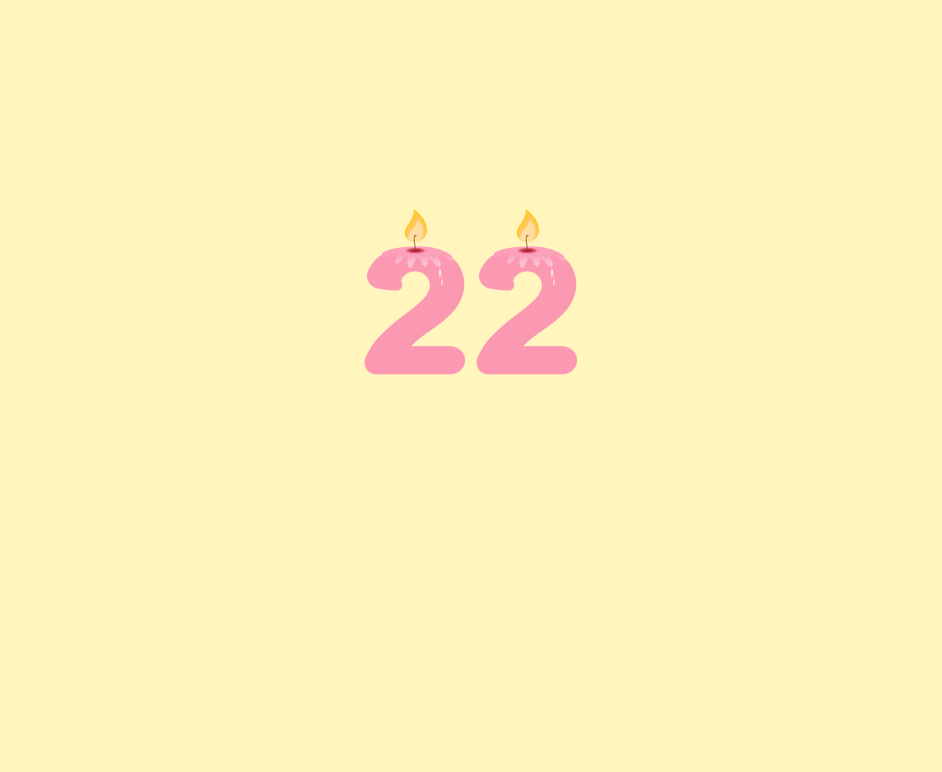
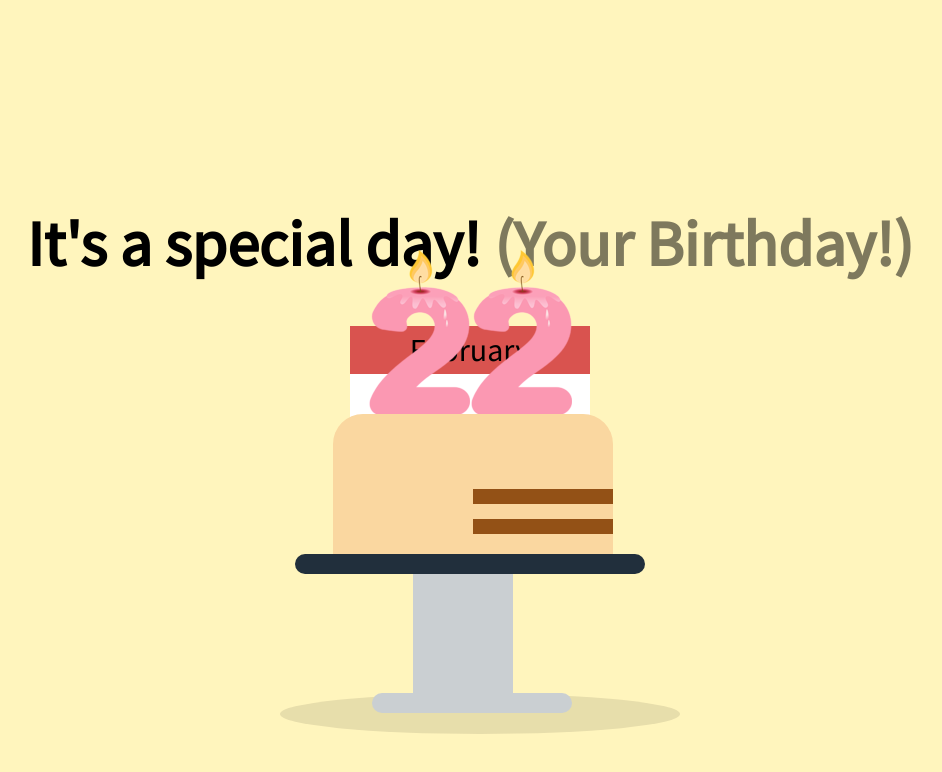
Before and after one commit to andrewhlu/birthday, a Next.js app: page / in a window 1280 px wide. Both pictures are taken after a click on the button "Start Animation". Shown: the top 772 px of the page, without its empty margins (170-1112 px from the left). Built offline with nearby package versions, Linux system fonts and the light colour scheme.

Commit message:
Display cake and calendar icon

```diff
--- /dev/null
+++ b/components/Cake.js
@@ -0,0 +1,26 @@
+import styles from '../styles/Cake.module.css';
+
+// Adapted from https://lenadesign.org/2020/03/11/bday-cake-css-animation/
+
+export default function Cake(props) {
+    return (
+        <>
+            <div className={styles.row}>
+                <img src={`/numbers/${props.age.toString()[0]}.png`} alt={props.age.toString()[0]}></img>
+                {props.age.toString().length > 1 &&
+                    <img src={`/numbers/${props.age.toString()[1]}.png`} alt={props.age.toString()[1]}></img>
+                }
+                {props.age.toString().length > 2 &&
+                    <img src={`/numbers/${props.age.toString()[2]}.png`} alt={props.age.toString()[2]}></img>
+                }
+            </div>
+
+            <div className={styles.container}>
+                <div className={styles.holder}></div>
+                <div className={styles.holder2}></div>
+                <div className={styles.shadow}></div>
+                <div className={styles.cake}></div>
+            </div>
+        </>
+    );
+}
--- /dev/null
+++ b/components/Calendar.js
@@ -0,0 +1,10 @@
+import styles from '../styles/Calendar.module.css';
+
+export default function Calendar(props) {
+    return (
+        <div className={styles.calendarIcon}>
+            <div className={styles.top}>{props.month}</div>
+            <div className={styles.bottom}>{props.day}</div>
+        </div>
+    );
+}
--- a/pages/index.js
+++ b/pages/index.js
@@ -1,10 +1,11 @@
 import Head from 'next/head';
 import { useRef, useState } from 'react';
 import styles from '../styles/Index.module.css';
+import Calendar from '../components/Calendar.js';
+import Cake from '../components/Cake.js';
 
 export default function Index() {
     const mainDiv = useRef(null);
-    const candleImageDiv = useRef(null);
     const audioElement = useRef(null)
     const videoElement = useRef(null);
     let [welcomeScreen, setWelcomeScreen] = useState(true);
@@ -13,34 +14,38 @@ export default function Index() {
 
     const settings = {
         name: "Andrew",
-        age: 22
+        age: 22,
+        month: "February",
+        day: 6
     }
 
     const liveLyrics = [
-        [5401, "Hap", "py Birthday to You!"],
-        [5556, "Happy ", "Birthday to You!"],
-        [5729, "Happy Birth", "day to You!"],
-        [6048, "Happy Birthday", " to You!"],
-        [7669, "Happy Birthday to", " You!"],
-        [8341, "Happy Birthday to You!", ""],
-        [10605, "Hap", "py Birthday to You!"],
-        [10760, "Happy ", "Birthday to You!"],
-        [10933, "Happy Birth", "day to You!"],
-        [11252, "Happy Birthday", " to You!"],
-        [12873, "Happy Birthday to", " You!"],
-        [13545, "Happy Birthday to You!", ""],
-        [15535, "Hap", `py Birthday to ${settings.name}!`],
-        [15842, "Happy ", `Birthday to ${settings.name}!`],
-        [16195, "Happy Birth", `day to ${settings.name}!`],
-        [17505, "Happy Birthday", ` to ${settings.name}!`],
-        [18147, "Happy Birthday to", ` ${settings.name}!`],
-        [18807, `Happy Birthday to ${settings.name}!`, ""],
-        [20768, "Hap", "py Birthday to You!"],
-        [21066, "Happy ", "Birthday to You!"],
-        [21411, "Happy Birth", "day to You!"],
-        [22318, "Happy Birthday", " to You!"],
-        [23351, "Happy Birthday to", " You!"],
-        [24023, "Happy Birthday to You!", ""],
+        [0, "It's a special day!", " (Your Birthday!)"],
+        [3129, "Sing along with us!", ""],
+        [5401, "🎵 Hap", "py Birthday to You! 🎵"],
+        [5556, "🎵 Happy ", "Birthday to You! 🎵"],
+        [5729, "🎵 Happy Birth", "day to You! 🎵"],
+        [6048, "🎵 Happy Birthday", " to You! 🎵"],
+        [7669, "🎵 Happy Birthday to", " You! 🎵"],
+        [8341, "🎵 Happy Birthday to You!", " 🎵"],
+        [10605, "🎵 Hap", "py Birthday to You! 🎵"],
+        [10760, "🎵 Happy ", "Birthday to You! 🎵"],
+        [10933, "🎵 Happy Birth", "day to You! 🎵"],
+        [11252, "🎵 Happy Birthday", " to You! 🎵"],
+        [12873, "🎵 Happy Birthday to", " You! 🎵"],
+        [13545, "🎵 Happy Birthday to You!", " 🎵"],
+        [15535, "🎵 Hap", `py Birthday to ${settings.name}! 🎵`],
+        [15842, "🎵 Happy ", `Birthday to ${settings.name}! 🎵`],
+        [16195, "🎵 Happy Birth", `day to ${settings.name}! 🎵`],
+        [17505, "🎵 Happy Birthday", ` to ${settings.name}! 🎵`],
+        [18147, "🎵 Happy Birthday to", ` ${settings.name}! 🎵`],
+        [18807, `🎵 Happy Birthday to ${settings.name}!`, " 🎵"],
+        [20768, "🎵 Hap", "py Birthday to You! 🎵"],
+        [21066, "🎵 Happy ", "Birthday to You! 🎵"],
+        [21411, "🎵 Happy Birth", "day to You! 🎵"],
+        [22318, "🎵 Happy Birthday", " to You! 🎵"],
+        [23351, "🎵 Happy Birthday to", " You! 🎵"],
+        [24023, "🎵 Happy Birthday to You!", " 🎵"],
     ];
 
     const finishedLoadingVideo = (e) => {
@@ -71,9 +76,7 @@ export default function Index() {
     }
 
     const onAudioEnd = () => {
-        // audioElement.current.currentTime = 5.058;
-        // audioElement.current.play();
-        console.log("Looping");
+        console.log("Audio track finished! This shouldn't happen...");
     }
 
     const getVideoOpacity = () => {
@@ -88,8 +91,8 @@ export default function Index() {
                 <link rel="icon" href="/favicon.ico" />
             </Head>
 
-            <audio ref={audioElement} onCanPlayThrough={finishedLoadingVideo} onEnded={onAudioEnd} src="birthday.m4a"></audio>
-            <video ref={videoElement} className={styles.video} onCanPlayThrough={finishedLoadingVideo} src="https://andrewhlu.com/kailin-bday/video.mp4" style={{opacity: getVideoOpacity()}}></video>
+            <audio ref={audioElement} onEnded={onAudioEnd} src="birthday.m4a"></audio>
+            <video ref={videoElement} className={styles.video} onCanPlayThrough={finishedLoadingVideo} src="video.mp4" style={{opacity: getVideoOpacity()}}></video>
 
             {welcomeScreen ?
                 <div className={styles.main}>
@@ -107,20 +110,18 @@ export default function Index() {
                     </div>
                 </div>
             :
-                <div className={styles.main}>
-                    <div className={styles.header}>
-                        <h1>{pastLyrics}<span className={styles.dim}>{futureLyrics}</span></h1>
+                <>
+                    <div className={styles.main}>
+                        <div className={styles.header}>
+                            <h1>{pastLyrics}<span className={styles.dim}>{futureLyrics}</span></h1>
+                        </div>
+                        <Calendar month={settings.month} day={settings.day}></Calendar>
                     </div>
-                    <div ref={candleImageDiv} className={styles.row}>
-                        <img src={`/numbers/${settings.age.toString()[0]}.png`} alt={settings.age.toString()[0]}></img>
-                        {settings.age.toString().length > 1 &&
-                            <img src={`/numbers/${settings.age.toString()[1]}.png`} alt={settings.age.toString()[1]}></img>
-                        }
-                        {settings.age.toString().length > 2 &&
-                            <img src={`/numbers/${settings.age.toString()[2]}.png`} alt={settings.age.toString()[2]}></img>
-                        }
+
+                    <div className={styles.bottom}>
+                        <Cake age={settings.age}></Cake>
                     </div>
-                </div>
+                </>
             }
         </div>
     )
--- /dev/null
+++ b/styles/Cake.module.css
@@ -0,0 +1,84 @@
+/* https://lenadesign.org/2020/03/11/bday-cake-css-animation/ */
+
+.container {
+    position: relative;
+    justify-content: center;
+    align-items: center;
+    margin: 8rem;
+    width: 4.4rem;
+}
+
+.row {
+    display: flex;
+}
+
+.holder {
+    position:absolute;
+    width:350px;
+    height:20px;
+    border-radius:100px;
+    background-color: #212F3C;
+    left:-140px;
+    z-index:11;
+    top:10px;
+}
+
+.holder2 {
+    position:absolute;
+    width:100px;
+    height:130px;
+    background-color: #CACFD2;
+    left:-22px;
+    top:20px;
+}
+
+.holder:before {
+    content:"";
+    position:absolute;
+    width:200px;
+    height: 20px;
+    border-radius:100px;
+    background-color: #CACFD2;
+    top:139px;
+    left:77px;
+}
+
+.shadow {
+    position:absolute;
+    width:400px;
+    height:40px;
+    border-radius:50%;
+    top:150px;
+    left:-155px;
+    background-color: rgba(0,0,0,0.095);
+    z-index:-1;
+}
+
+.cake {
+    position:absolute;
+    overflow:hidden;
+    width:280px;
+    height:140px;
+    background-color: #FAD7A0;
+    top:-130px;
+    left:-102px;
+    border-radius:30px 30px 0 0;
+}
+
+.cake:after {
+    content:"";
+    background-color: #935116;
+    width:280px;
+    height:15px;
+    position:absolute;
+    top:105px;
+}
+
+.cake:before {
+    content:"";
+    background-color: #935116;
+    width:280px;
+    height:15px;
+    position:absolute;
+    top:75px;
+}
--- /dev/null
+++ b/styles/Calendar.module.css
@@ -0,0 +1,20 @@
+.calendarIcon {
+    width: 15rem;
+    text-align: center;
+}
+
+.top {
+    height: 3rem;
+    border-radius: 50px 50px 0 0 solid #d9534f;
+    background-color: #d9534f;
+    padding: 0.25rem;
+    font-size: 2rem;
+}
+
+.bottom {
+    height: 12rem;
+    border-radius: 0 0 50px 50px solid white;
+    background-color: white;
+    padding: 1rem;
+    font-size: 8rem;
+}
--- a/styles/Index.module.css
+++ b/styles/Index.module.css
@@ -1,5 +1,17 @@
 .main {
     padding: 10rem;
+    flex: 1;
+    display: flex;
+    flex-direction: column;
+    text-align: center;
+    justify-content: center;
+    align-items: center;
+}
+
+.bottom {
+    position: fixed;
+    width: 100%;
+    bottom: 8rem;
     flex: 1;
     display: flex;
     flex-direction: column;
@@ -47,10 +59,6 @@
     opacity: 50%;
 }
 
-.row {
-    display: flex;
-}
-
 .row img {
     flex: 33.33%;
     padding: 5px;
```
